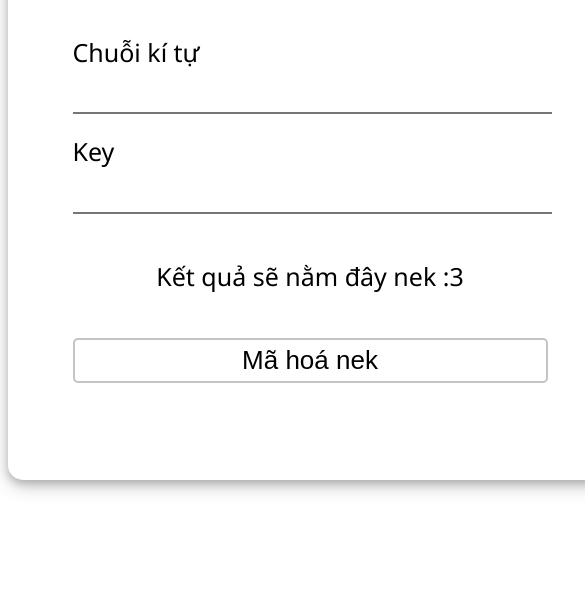
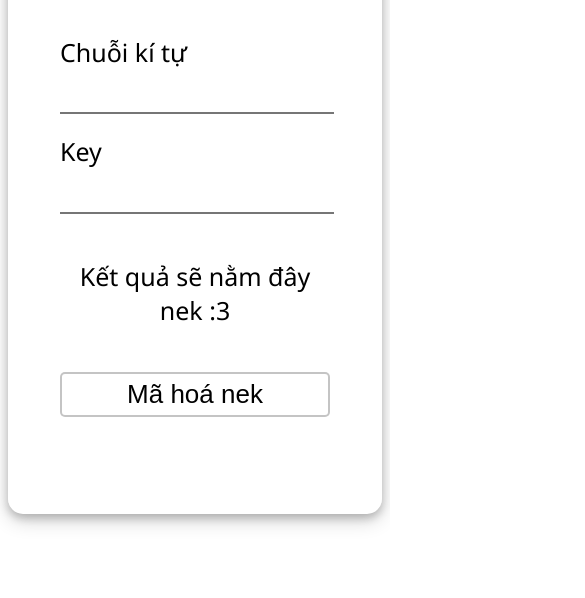
Before and after one commit to OrangeFoxie/RC4-encryption, a plain HTML site: page index.html in a window 390 px wide. Shown: the part 260-858 px from the top of the page, 585 px wide, since content can reach past the window. Drawn offline with Linux system fonts and the light colour scheme.

Commit message:
update css

```diff
--- a/style.scss
+++ b/style.scss
@@ -18,9 +18,17 @@ textarea:focus, input:focus{
     box-shadow: 0 4px 8px 0 rgba(0, 0, 0, 0.2), 0 6px 20px 0 rgba(0, 0, 0, 0.19);
     align-items: center;
 
+        @media screen and (max-width: 992px){
+            width: auto;
+        }
+
     .container {
         padding-bottom: 20px;
         width: 95%;
+
+            @media screen and (max-width: 992px){
+                width: 100%;
+            }
 
         h2 {
             text-align: center;
```
Also changed, not shown: style.css, 1 other file.
